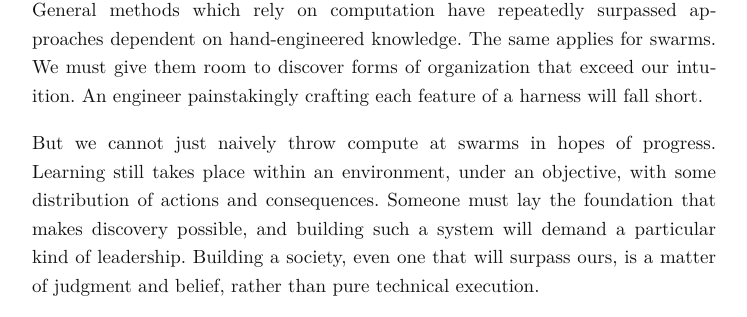
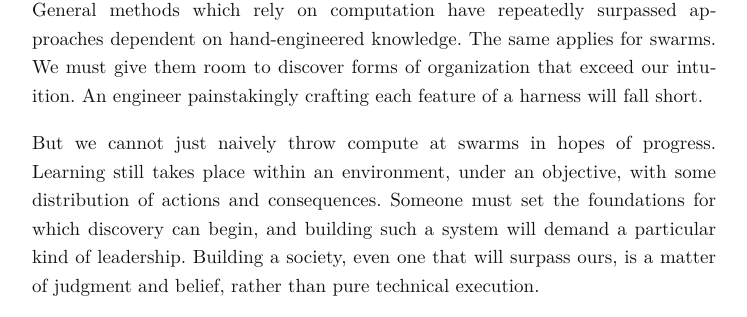
Before and after one commit to wamlat/topos-website, a plain HTML site: page blog/on-building-superintelligence/index.html in a window 1280 px wide. Shown: the part 3618-3935 px from the top of the page, 266-1013 px from the left. Drawn offline with Linux system fonts and the light colour scheme.

Commit message:
Update discovery foundations phrasing

```diff
--- a/blog/on-building-superintelligence/index.html
+++ b/blog/on-building-superintelligence/index.html
@@ -71,7 +71,7 @@
       <section id="topos">
       <h2>Topos</h2>
       <p>The bitter lesson has become a maxim in AI, undoubtedly for good reasons. General methods which rely on computation have repeatedly surpassed approaches dependent on hand-engineered knowledge. The same applies for swarms. We must give them room to discover forms of organization that exceed our intuition. An engineer painstakingly crafting each feature of a harness will fall short.</p>
-      <p>But we cannot just naively throw compute at swarms in hopes of progress. Learning still takes place within an environment, under an objective, with some distribution of actions and consequences. Someone must lay the foundation that makes discovery possible, and building such a system will demand a particular kind of leadership. Building a society, even one that will surpass ours, is a matter of judgment and belief, rather than pure technical execution.</p>
+      <p>But we cannot just naively throw compute at swarms in hopes of progress. Learning still takes place within an environment, under an objective, with some distribution of actions and consequences. Someone must set the foundations for which discovery can begin, and building such a system will demand a particular kind of leadership. Building a society, even one that will surpass ours, is a matter of judgment and belief, rather than pure technical execution.</p>
       <p>Early AI research drew inspiration from neuroscience, and evolved from there on. But the study of swarms is one order higher than individual cognition – it is the accumulation of complex, intelligent behavior. So we will scour the depths of ecology, biochemistry, and all things in nature which give rise to structure, taking the best of everything.</p>
       <p>Above all, we will look towards the humanities. Philosophy, economics, sociology, and history already offer a rich theoretical framework to examine such organization. Moreover, they tell us what things ought to be like, and what questions are the right ones to ask. And unlike with humans, we can freely adjust behavior, nudging the swarm towards our normative beliefs. And where a priori deduction reaches its limit, we can do what traditional academic social sciences cannot: conduct large-scale experiments to determine validity.</p>
       <p>This is the work in front of us. If you are interested in laying the groundwork for an entirely new primitive, join us. We are incredibly excited for what is to come, and we hope you are too.</p>
```
